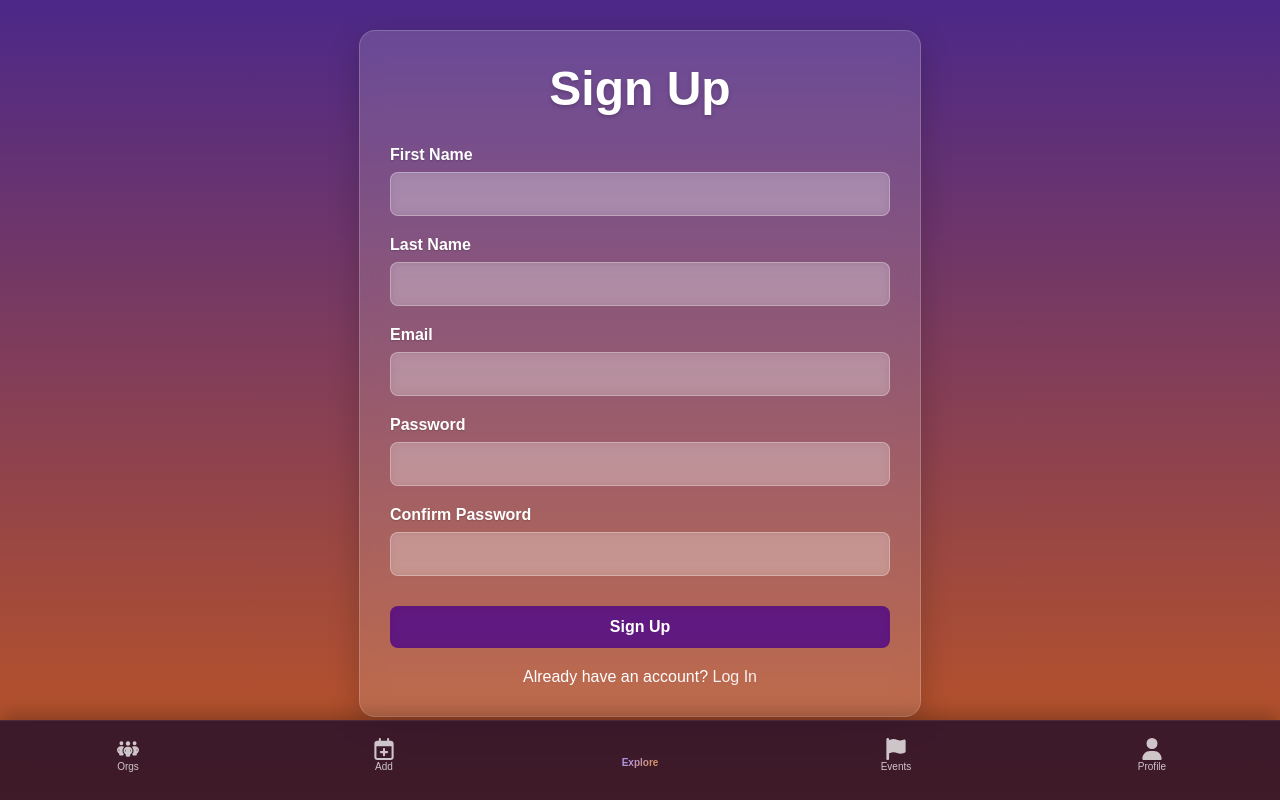
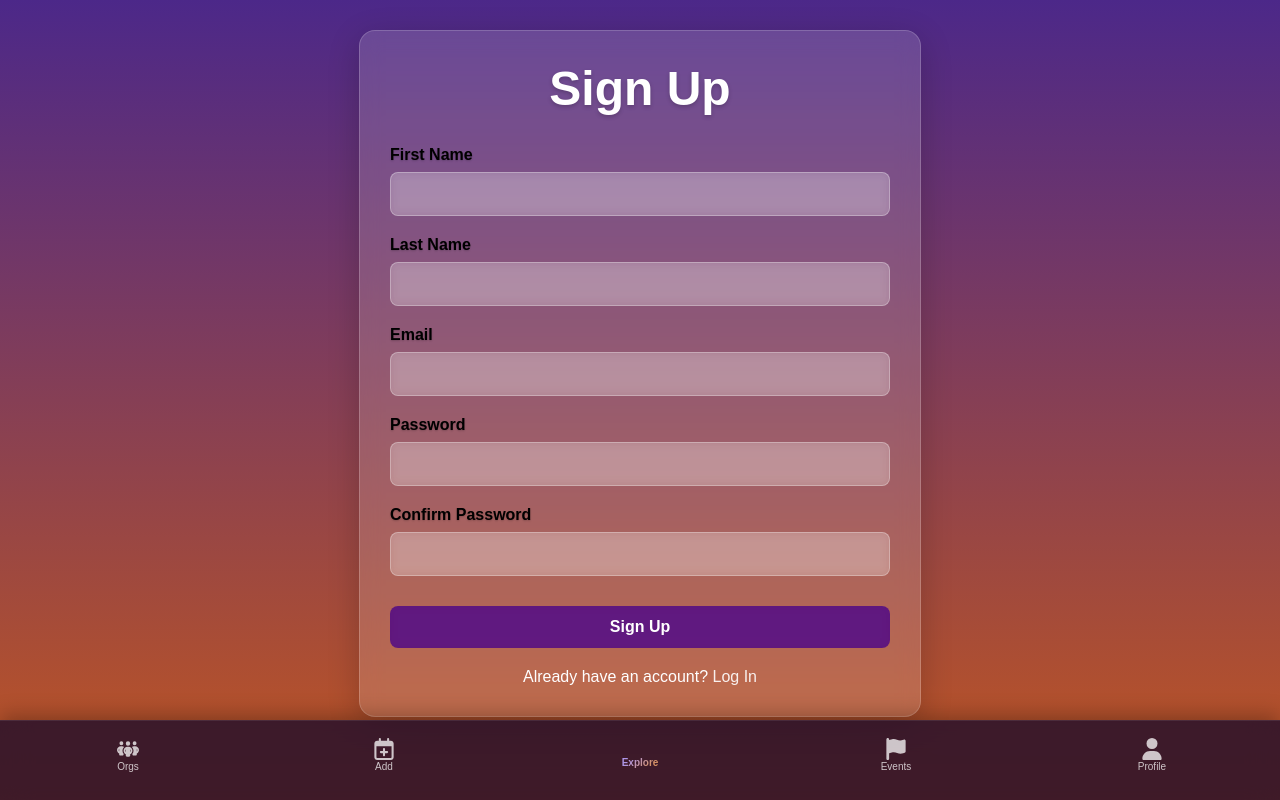
Before and after one commit to CameronGrenier/the-quad, a React (Create React App) app in the folder client/: page /signup in a window 1280 px wide. Built offline with nearby package versions, Linux system fonts and the light colour scheme; no server answers; some icons are missing.

Commit message:
enhance Login.css for better text visibility in Safari; adjust input and label colors, and improve placeholder styling

```diff
--- a/client/src/components/Login.css
+++ b/client/src/components/Login.css
@@ -62,6 +62,19 @@
 
 .form-group input::placeholder {
   color: rgba(255, 255, 255, 0.7);
+}
+
+/* Target input and label text specifically for Safari */
+.form-group label,
+.form-group input {
+  color: white !important; /* Force white text */
+  -webkit-text-fill-color: rgb(0, 0, 0) !important; /* Safari-specific property */
+}
+
+/* Also target the placeholder text */
+.form-group input::placeholder {
+  color: rgba(255, 255, 255, 0.7) !important;
+  -webkit-text-fill-color: rgba(0, 0, 0, 0.7) !important;
 }
 
 .submit-button {
```
